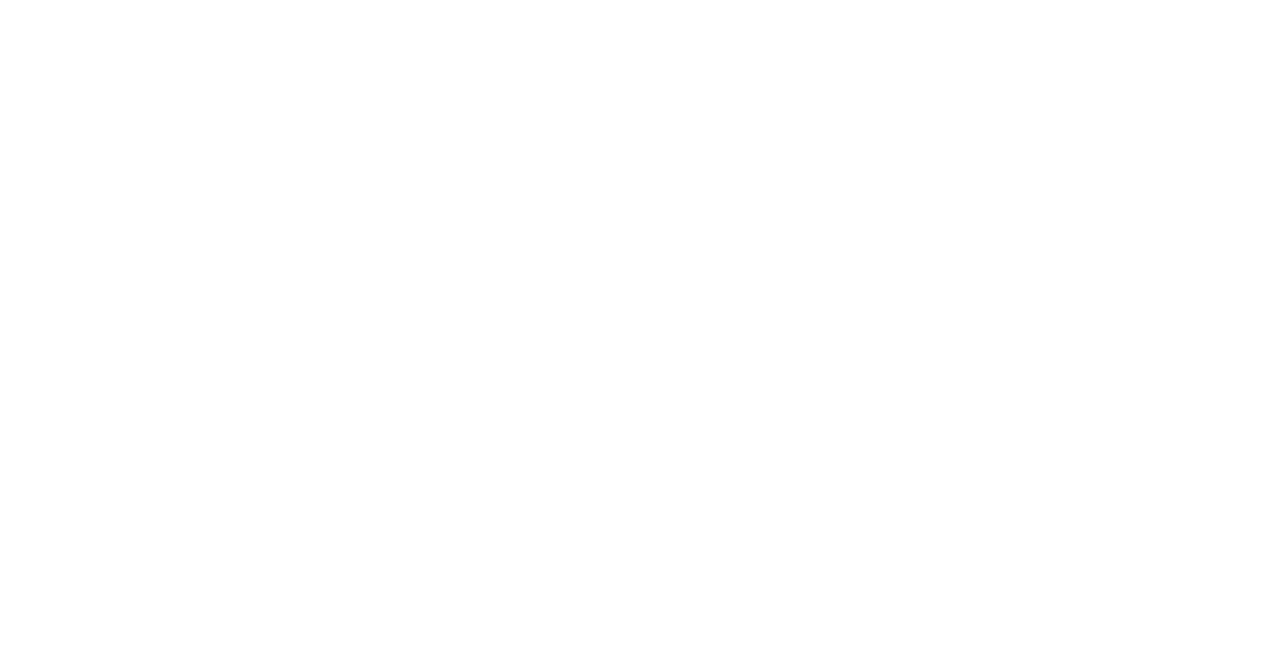
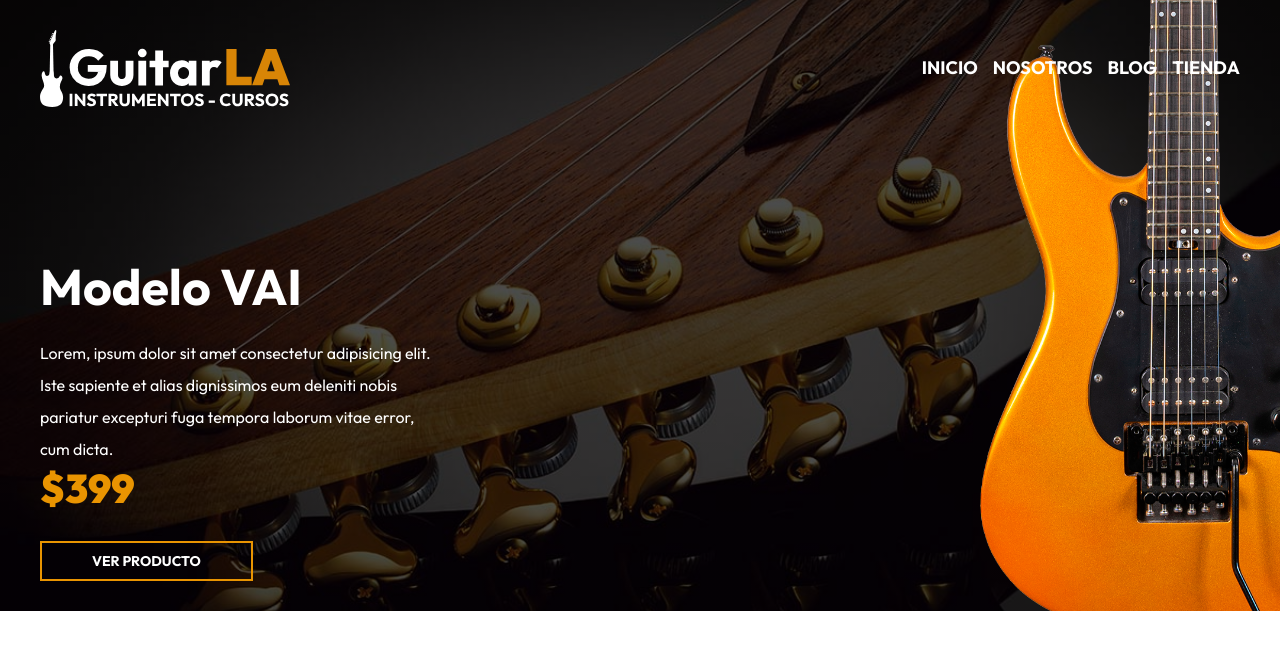
Before and after one commit to AtochePascual-Dev/GuitarLA, a plain HTML site: page index.html in a window 1280 px wide. Drawn offline with Linux system fonts and the light colour scheme.

Commit message:
[ADD] header

```diff
--- a/css/app.css
+++ b/css/app.css
@@ -5,23 +5,209 @@
 	--fuente-principal: 'Outfit', sans-serif;
 }
 
-html {
-	font-size: 62.5%;
+/* * GLOBALES */
+* {
+	margin: 0;
+	padding: 0;
 	box-sizing: border-box;
 }
 
-*,
-*:before,
-*:after {
-	box-sizing: inherit;
+html {
+	font-size: 62.5%;
 }
 
 body {
-	font-size: 2rem;
+	min-width: 32rem;
+	font-size: 1.6rem;
 	font-family: var(--fuente-principal);
-	line-height: 1.5;
+}
+
+h1,
+h2,
+h3,
+h4 {
+	margin: 0 0 5rem 0;
+	line-height: 1.2;
+	font-family: var(--fuente-headin);
+}
+
+h1 {
+	font-size: 3rem;
+}
+
+@media (min-width:768px) {
+	h1 {
+		font-size: 4.2rem;
+	}
+}
+
+h2 {
+	font-size: 3.8rem;
+}
+
+@media (min-width:768px) {
+	h2 {
+		font-size: 4rem;
+	}
+}
+
+h3 {
+	font-size: 2.6rem;
 }
 
 img {
 	max-width: 100%;
+	display: block;
+	height: auto;
 }
+
+a {
+	text-decoration: none;
+}
+
+ul {
+	list-style: none;
+}
+
+input,
+select,
+textarea {
+	outline: none;
+}
+
+[class*="-container"] {
+	width: min(95%, 120rem);
+	margin: 0 auto;
+}
+
+/* * HEADER */
+
+.header {
+	position: relative;
+	overflow: hidden;
+	padding: 3rem 0;
+	background-image: linear-gradient(to right, rgb(0 0 0 / .7) 0%, rgb(0 0 0 / .7) 100%), url('../img/header.jpg');
+	background-repeat: no-repeat;
+	background-size: cover;
+	background-position: center;
+}
+
+.header__barra {
+	display: flex;
+	flex-direction: column;
+	align-items: center;
+	gap: 5rem;
+}
+
+@media (min-width:768px) {
+	.header__barra {
+		flex-direction: row;
+		justify-content: space-between;
+	}
+}
+
+.header__logo {
+	width: 25rem;
+}
+
+.navegacion {
+	position: relative;
+	z-index: 10;
+	display: flex;
+	flex-direction: column;
+	align-items: center;
+	gap: 1.5rem;
+}
+
+@media (min-width:768px) {
+	.navegacion {
+		flex-direction: row;
+	}
+}
+
+.navegacion__enlace {
+	font-size: 1.8rem;
+	text-transform: uppercase;
+	font-weight: 700;
+	color: var(--blanco);
+}
+
+.navegacion__enlace:hover {
+	color: var(--primary);
+}
+
+.header__descripcion {
+	max-width: 40rem;
+	margin: 5rem auto 0;
+	text-align: center;
+	color: var(--blanco);
+}
+
+@media (min-width:768px) {
+	.header__descripcion {
+		margin: 15rem 0 0;
+		text-align: start;
+	}
+}
+
+.header__titulo {
+	margin-bottom: 2rem;
+	font-size: 5rem;
+}
+
+.header__texto {
+	line-height: 2;
+}
+
+.header__precio {
+	font-size: 4rem;
+	font-weight: 900;
+	color: var(--primary);
+}
+
+.header__boton {
+	margin: 3rem auto 0;
+	padding: 1rem 5rem;
+	display: inline-block;
+	font-weight: 700;
+	font-size: 1.4rem;
+	text-align: center;
+	text-transform: uppercase;
+	border: 2px solid var(--primary);
+	color: var(--blanco);
+	transition: all .3s ease-in-out;
+}
+
+.header__boton:hover {
+	background-color: var(--primary);
+}
+
+.header__img-guitarra {
+	display: none;
+	width: 30rem;
+}
+
+@media (min-width:768px) {
+	.header__img-guitarra {
+		position: absolute;
+		z-index: 1;
+		bottom: 0;
+		right: 0;
+		display: block;
+		animation-name: guitarra;
+		animation-duration: 1s;
+		animation-fill-mode: forwards;
+	}
+}
+
+@keyframes guitarra {
+	0% {
+		right: -100px;
+		opacity: 0;
+	}
+
+	100% {
+		right: 0;
+		opacity: 1;
+	}
+}
--- a/index.html
+++ b/index.html
@@ -12,12 +12,47 @@
 	<link rel="preconnect" href="https://fonts.gstatic.com" crossorigin>
 	<link href="https://fonts.googleapis.com/css2?family=Outfit:wght@400;700;900&display=swap" rel="stylesheet">
 	<!-- Css -->
-	<link rel="stylesheet" href="css/normalize.css">
-	<link rel="stylesheet" href="css/app.css">
+	<link rel="stylesheet" href="./css/normalize.css">
+	<link rel="stylesheet" href="./css/app.css">
 </head>
 
 <body>
 
+	<header class="header">
+		<div class="header__content header-container">
+
+			<div class="header__barra">
+				<a href="./index.html">
+					<figure>
+						<picture>
+							<img class="header__logo" src="./img/logo.svg" alt="logo" width="300" height="auto">
+						</picture>
+					</figure>
+				</a>
+
+				<nav class="navegacion">
+					<a href="./index.html" class="navegacion__enlace">Inicio</a>
+					<a href="./nosotros.html" class="navegacion__enlace">Nosotros</a>
+					<a href="./blog.html" class="navegacion__enlace">Blog</a>
+					<a href="./tienda.html" class="navegacion__enlace">Tienda</a>
+				</nav>
+			</div>
+
+			<div class="header__descripcion">
+				<h1 class="header__titulo">Modelo VAI</h1>
+				<p class="header__texto">Lorem, ipsum dolor sit amet consectetur adipisicing elit. Iste sapiente et alias
+					dignissimos eum deleniti nobis pariatur excepturi fuga tempora laborum vitae error, cum dicta.
+				</p>
+				<p class="header__precio">$399</p>
+				<a href="#" class="header__boton">ver producto</a>
+			</div>
+		</div>
+
+		<figure class="header__figure-img">
+			<img class="header__img-guitarra" src="./img/header_guitarra.png" alt="imagen guitarra" width="300">
+		</figure>
+	</header>
+
 </body>
 
 </html>
```
